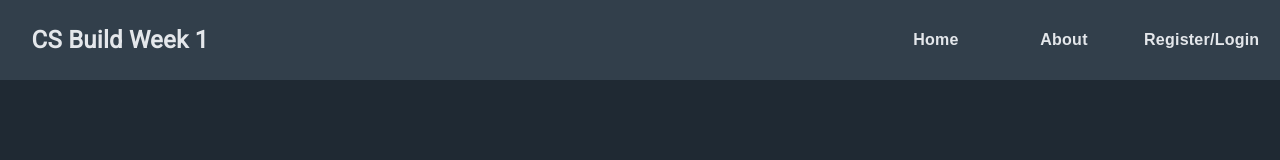
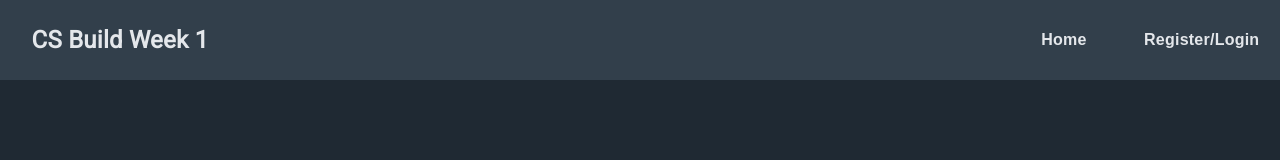
Before and after one commit to DDLPCS26/front-end, a React (Create React App) app in the folder client/: page / in a window 1280 px wide. Shown: the top 160 px of the page. Built offline with nearby package versions, Linux system fonts and the light colour scheme.

Commit message:
remove links to /about

```diff
--- a/client/src/components/MainNavigation.js
+++ b/client/src/components/MainNavigation.js
@@ -32,7 +32,6 @@ const MainNavigation = props => {
 
             <Menu>
                 <Button onClick={() => buttonHandler('home')} colors={colorPalette}>Home</Button>
-                <Button onClick={() => buttonHandler('about')} colors={colorPalette}>About</Button>
                 <Button onClick={() => buttonHandler('login')} colors={colorPalette}>Register/Login</Button>
             </Menu>
         </Container>
```
